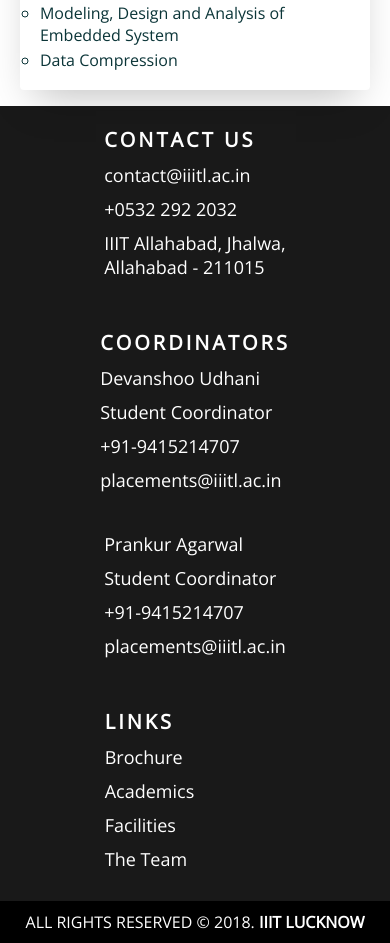
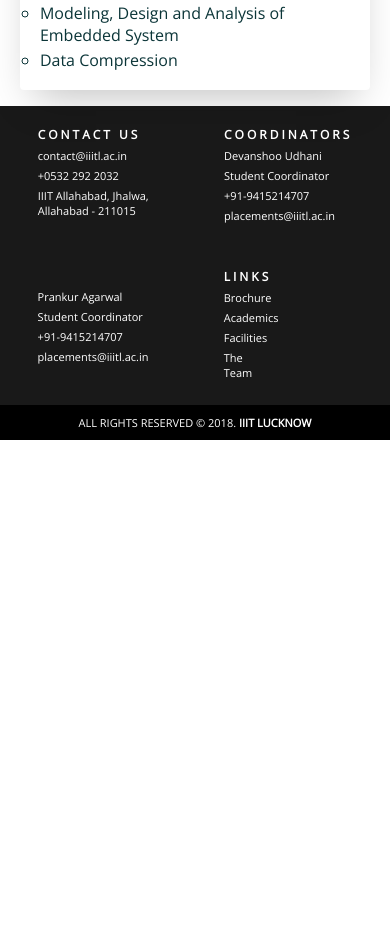
Before and after one commit to axios-iiitl/Placement-Website, a React (Create React App) app: page /courses in a window 390 px wide. Shown: the part 2804-3747 px from the top of the page. After the commit the page ends 3244 px from the top, so only its background shows below. Built offline with nearby package versions, Linux system fonts and the light colour scheme.

Commit message:
Change font size footer

```diff
--- a/src/App.css
+++ b/src/App.css
@@ -235,6 +235,7 @@ footer {
   padding: 10px 10px;
   background-color: black;
   color: white;
+  font-size: 11px;
 }
 
 .footer {
@@ -243,7 +244,7 @@ footer {
 }
 
 .footer p {
-  font-size: 18px!important;
+  font-size: 11px!important;
 }
 
 .footer-outer-wrapper {
@@ -279,12 +280,12 @@ footer {
 }
 
 .footer-col p {
-  margin: 10px 0;
+  margin: 5px 0;
   font-size: 20px
 }
 
 .footer-col:nth-child(3) {
-  margin-top: 50px;
+  margin-top: 36px;
 }
 
 .footer-logo {
@@ -345,18 +346,18 @@ body {
 @media (max-width: 418px) {
   .footer-col:nth-child(4) {
     padding-right: 91px;
-    text-align: left;
+    width: 33%;
   }
-
-  .footer-col:nth-child(3) {
-    margin-top: 0px;
+  .footer-col {
+    margin: 20px 10px;
   }
 }
 
 .footer-col h2 {
-  font-size: 20px;
+  font-size: 12px;
   text-transform: uppercase;
   letter-spacing: 3px;
+  font-weight: 700;
 }
 
 
```
